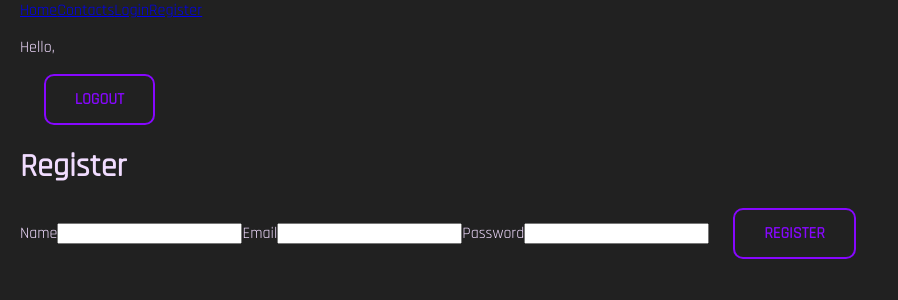
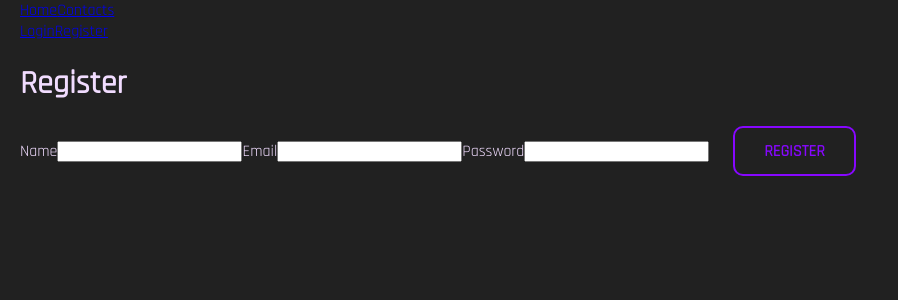
Before and after one commit to Shlov/Phonebook, a React (Create React App) app: page /goit-react-hw-08-phonebook/register in a window 1280 px wide. Shown: the top 300 px of the page, without its empty margins (0-898 px from the left). Built offline with nearby package versions, Linux system fonts and the light colour scheme.

Commit message:
done route

```diff
--- a/src/Redux/auth/selector.js
+++ b/src/Redux/auth/selector.js
@@ -1,3 +1,5 @@
 export const selectUser = state => state.auth.user;
 
 export const selectIsRefreshing = state => state.auth.isRefreshing;
+
+export const selectIsLoggedIn = state => state.auth.token ? true : null;
--- a/src/components/App.jsx
+++ b/src/components/App.jsx
@@ -10,6 +10,8 @@ import { Layout } from "./Layout/Layout";
 import { Register } from "pages/Register";
 import { Login } from "pages/Login";
 import { refreshUser } from "Redux/auth/operation";
+import { PrivateRoute } from "./PrivateRoute";
+import { RestrictedRoute } from "./RestrictedRoute";
 
 
 
@@ -24,9 +26,22 @@ export const App = () => {
     <Routes>
       <Route path="/" element={<Layout/>}>
         <Route index element={<Home />}/>
-        <Route path="/contacts" element={<Contacts/>} />
-        <Route path="/login" element={<Login/>} />
-        <Route path="/register" element={<Register/>} />
+        {/* <Route path="/contacts" element={<Contacts/>} /> */}
+        {/* <PrivateRoute path="/contacts">
+          <Contacts/>
+        </PrivateRoute> */}
+        <Route path="/contacts" element={
+          <PrivateRoute redirectTo="/login" component={<Contacts/>}/>
+        }/>
+        <Route path="/login" element={
+          <RestrictedRoute redirectTo="/contacts" component={<Login/>}/>
+        }/>
+        <Route path="/register" element={
+          <RestrictedRoute redirectTo="/contacts" component={<Register/>}/>
+        }/>
+
+        {/* <Route path="/login" element={<Login/>} /> */}
+        {/* <Route path="/register" element={<Register/>} /> */}
       </Route>
     </Routes>
   );
--- /dev/null
+++ b/src/components/AuthNav/AuthNav.js
@@ -0,0 +1,11 @@
+import { NavLink } from "react-router-dom";
+
+export const AuthNav = () => {
+
+  return (
+    <nav>
+      <NavLink to="/login">Login</NavLink>
+      <NavLink to="/register">Register</NavLink>
+    </nav>
+  )
+}
--- a/src/components/Layout/Layout.js
+++ b/src/components/Layout/Layout.js
@@ -7,8 +7,15 @@ import {
   Container,
 } from "@chakra-ui/react";
 import { UserMenu } from "components/UserMenu/UserMenu";
+import { AuthNav } from "components/AuthNav/AuthNav";
+import { useSelector } from "react-redux";
+import { selectIsLoggedIn, selectIsRefreshing } from "Redux/auth/selector";
 
 export const Layout = () => {
+
+  const isLoggedIn = useSelector(selectIsLoggedIn);
+  // const isRefreshing = useSelector(selectIsRefreshing);
+  console.log(isLoggedIn)
 
   return (
     <Container maxW="container.sm" my={{ base: 0, md: 8 }}>
@@ -16,10 +23,12 @@ export const Layout = () => {
         <nav>
           <NavLink to="/">Home</NavLink>
           <NavLink to="/contacts">Contacts</NavLink>
-          <NavLink to="/login">Login</NavLink>
-          <NavLink to="/register">Register</NavLink>
+          {/* <NavLink to="/login">Login</NavLink>
+          <NavLink to="/register">Register</NavLink> */}
         </nav>
-        <UserMenu/>
+        {isLoggedIn ? <UserMenu/> : <AuthNav/>}
+        {/* <UserMenu/> */}
+
       </header>
       <Toaster />
       <Suspense fallback={<Loader/>}>
--- a/src/components/ListContacts/ListContacts.js
+++ b/src/components/ListContacts/ListContacts.js
@@ -11,7 +11,7 @@ export const ListContacts = () => {
   const filter = useSelector(getFilter).query;
   const isLoading = useSelector(getIsLoading);
   const dispatch = useDispatch();
-  console.log(isLoading)
+  // console.log(isLoading)
 
   const contacts = contactsState.filter(({name}) => name.toLowerCase().includes(filter.toLowerCase()))
 
--- /dev/null
+++ b/src/components/PrivateRoute.js
@@ -0,0 +1,11 @@
+import { useSelector } from "react-redux";
+import { Navigate } from "react-router-dom";
+import { selectIsLoggedIn, selectIsRefreshing } from "Redux/auth/selector"
+
+
+export const PrivateRoute = ({ component: Component, redirectTo="/"}) => {
+  const isLoggedIn = useSelector(selectIsLoggedIn);
+  const isRefreshing = useSelector(selectIsRefreshing);
+  const showPrivate = !isLoggedIn && !isRefreshing;
+  return showPrivate ? <Navigate to={redirectTo} /> : Component;
+};
--- /dev/null
+++ b/src/components/RestrictedRoute.js
@@ -0,0 +1,9 @@
+import { useSelector } from "react-redux"
+import { Navigate } from "react-router-dom";
+import { selectIsLoggedIn } from "Redux/auth/selector"
+
+
+export const RestrictedRoute = ({component: Component, redirectTo = '/'}) => {
+  const isLoggedIn = useSelector(selectIsLoggedIn);
+  return isLoggedIn ? <Navigate to={redirectTo}/> : Component;
+};
--- a/src/components/UserMenu/UserMenu.js
+++ b/src/components/UserMenu/UserMenu.js
@@ -1,5 +1,5 @@
 import { Button } from "components/ListContacts/ListContacts.styled"
-import { useDispatch } from "react-redux"
+import { useDispatch, useSelector } from "react-redux"
 import { logOut } from "Redux/auth/operation"
 import { selectUser } from "Redux/auth/selector"
 
@@ -9,7 +9,9 @@ export const UserMenu = () => {
 
   const dispatch = useDispatch()
 
-  // const user = selectUser();
+  const user = useSelector(selectUser);
+
+  console.log(user)
 
   return (
     <div>
```
